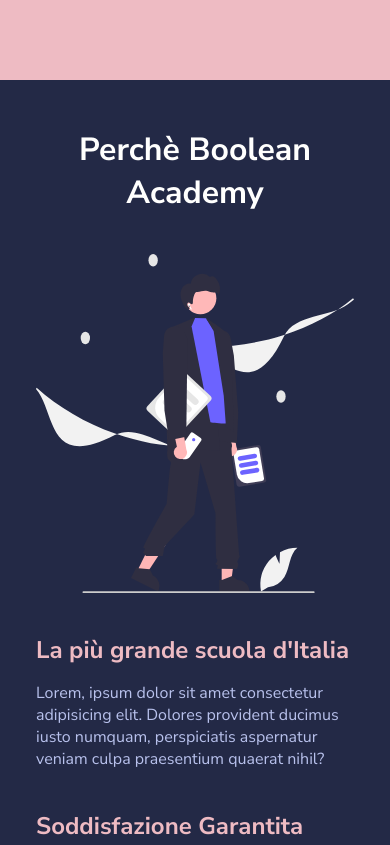
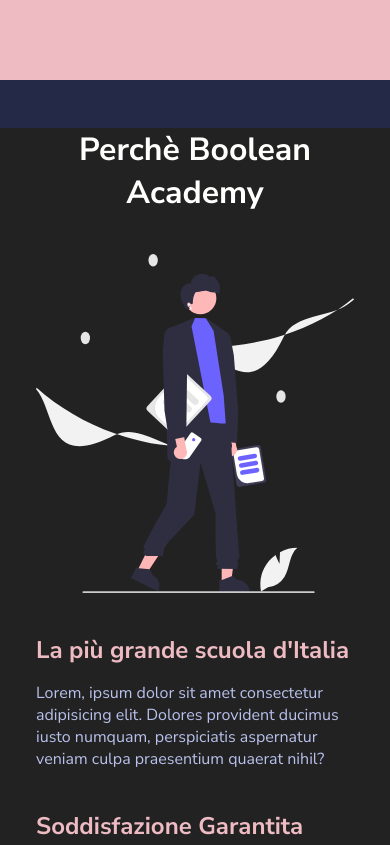
Before and after one commit to thomasraimondi/html-css-resp-wannabe, a plain HTML site: page index.html in a window 390 px wide. Shown: the part 2323-3168 px from the top of the page. Drawn offline with Linux system fonts and the light colour scheme.

Commit message:
fix background why-us mobile version

```diff
--- a/css/style.css
+++ b/css/style.css
@@ -156,4 +156,7 @@
     width: 100%;
     padding-bottom: 35px;
   }
+  .why-us {
+    background-color: #222222;
+  }
 }
```
